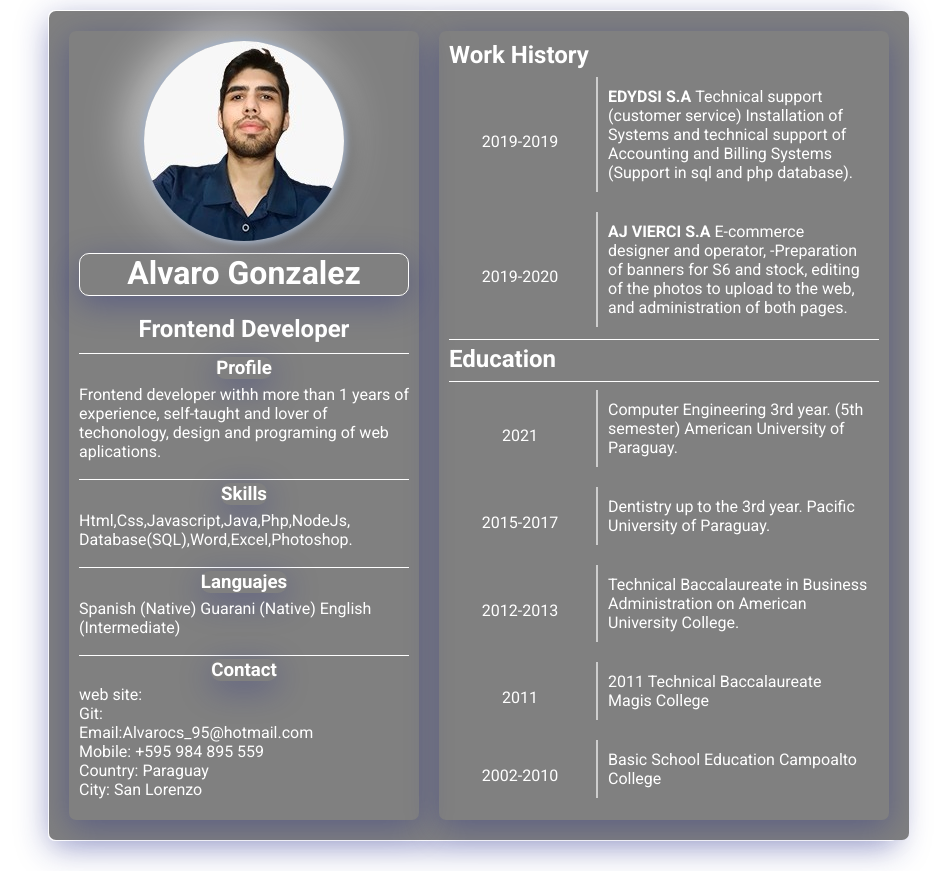
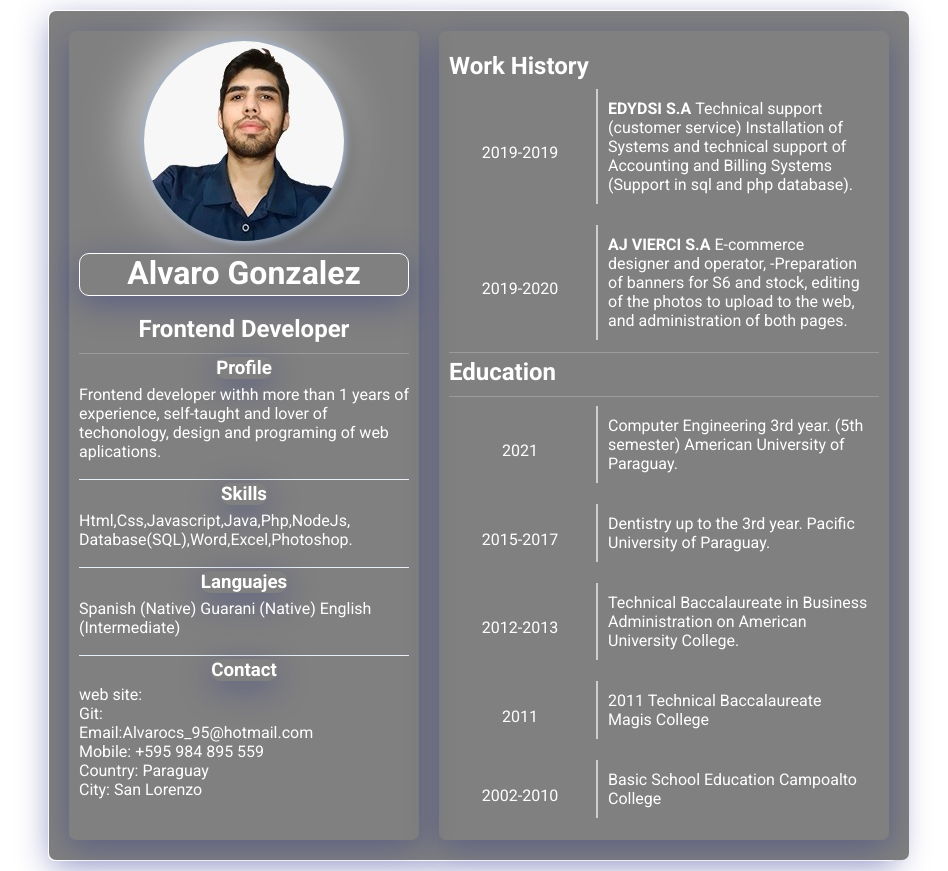
Before and after one commit to alvarovigz95/curriculum, a plain HTML site: page index.html in a window 1280 px wide. Shown: the whole page, without its empty margins (167-1115 px from the left). Drawn offline with Linux system fonts and the light colour scheme.

Commit message:
actualizacion

```diff
--- a/css/index.css
+++ b/css/index.css
@@ -80,7 +80,7 @@ body {
 
 .period {
   width: 150px;
-  padding: 10px;
+  padding:10px;
 }
 
 .task {
@@ -91,21 +91,25 @@ body {
   display: flex;
   align-items: center;
   justify-content: center;
-  margin-top: 8px;
+  margin-top: 9px;
 }
 .task p {
   text-justify: center;
 }
-.profile,
 .skill,
 .languajes,
 .contact {
-  border-top: 1px #fff solid;
+  /* box-shadow: 0 0 10px #444444;*/
+  border-top: 1px solid hsla(208, 100%, 97%, 0.925);
+  margin-top: 10px;
+}
+.profile {
+  border-top: 1px solid hsla(208, 100%, 97%, 0.219);
   margin-top: 10px;
 }
 .works {
-  border-bottom: 1px solid #fff;
-  margin-bottom: 5px;
+  border-bottom: 1px solid hsla(208, 100%, 97%, 0.219);
+  margin-top: 11px;
 }
 
 .line-education {
@@ -115,11 +119,11 @@ body {
   position: relative;
 }
 .educacion {
-  border-top: 1px solid #fff;
+  border-top: 1px solid hsla(208, 100%, 97%, 0.219);
   margin-top: 8px;
 }
 
-.profile h3{
+.profile h3 {
   border-radius: 9px 9px 9px 9px;
   box-shadow: 0 8px 32px 0 rgba(31, 38, 135, 0.37);
   margin-bottom: 6px;
@@ -145,21 +149,16 @@ body {
   padding-top: 3px;
   padding-bottom: 8px;
   width: 330px;
-
-
 }
-.skill p{
-width: 330px;
-
-
-
+.skill p {
+  width: 330px;
 }
-.languajes h3{
+.languajes h3 {
   border-radius: 9px 9px 9px 9px;
   box-shadow: 0 8px 32px 0 rgba(31, 38, 135, 0.37);
   margin-bottom: 6px;
 }
-.languajes{
+.languajes {
   display: flex;
   align-items: center;
   justify-content: center;
@@ -167,12 +166,12 @@ width: 330px;
   padding-top: 3px;
   padding-bottom: 8px;
 }
-.contact h3{
+.contact h3 {
   border-radius: 9px 9px 9px 9px;
   box-shadow: 0 8px 32px 0 rgba(31, 38, 135, 0.37);
   margin-bottom: 4px;
 }
-.contact{
+.contact {
   display: flex;
   align-items: center;
   justify-content: center;
@@ -181,11 +180,17 @@ width: 330px;
   padding-bottom: 8px;
 }
 
+.contact-ul {
+  display: flex;
+  align-items: flex-start;
+  width: 330px;
+}
+.h2-education{
+display: flex;
+height: 30px;
+margin-top: 5px;
+align-items: flex-start;
 
-.contact-ul{
-display: flex;
-align-items: flex-start;
-width: 330px;
 
 
 
--- a/index.html
+++ b/index.html
@@ -32,7 +32,7 @@
                 </div>
                 <div class="languajes">
                     <h3>Languajes</h3>
-                    <p >Spanish (Native)
+                    <p>Spanish (Native)
                         Guarani (Native)
                         English (Intermediate)</p>
                 </div>
@@ -71,11 +71,10 @@
                             <p><b>AJ VIERCI S.A</b> E-commerce designer and operator,
                                 -Preparation of banners for S6 and stock, editing of the photos to upload to the web,
                                 and administration of both pages. </p>
-
                         </div>
                     </div>
                 </div>
-                <h2>Education</h2>
+               <div class="h2-education"> <h2>Education</h2> </div>
                 <div class="educacion">
                     <div class="row">
                         <div class="period">
```
Lines whose indentation alone changed are shown as unchanged.
